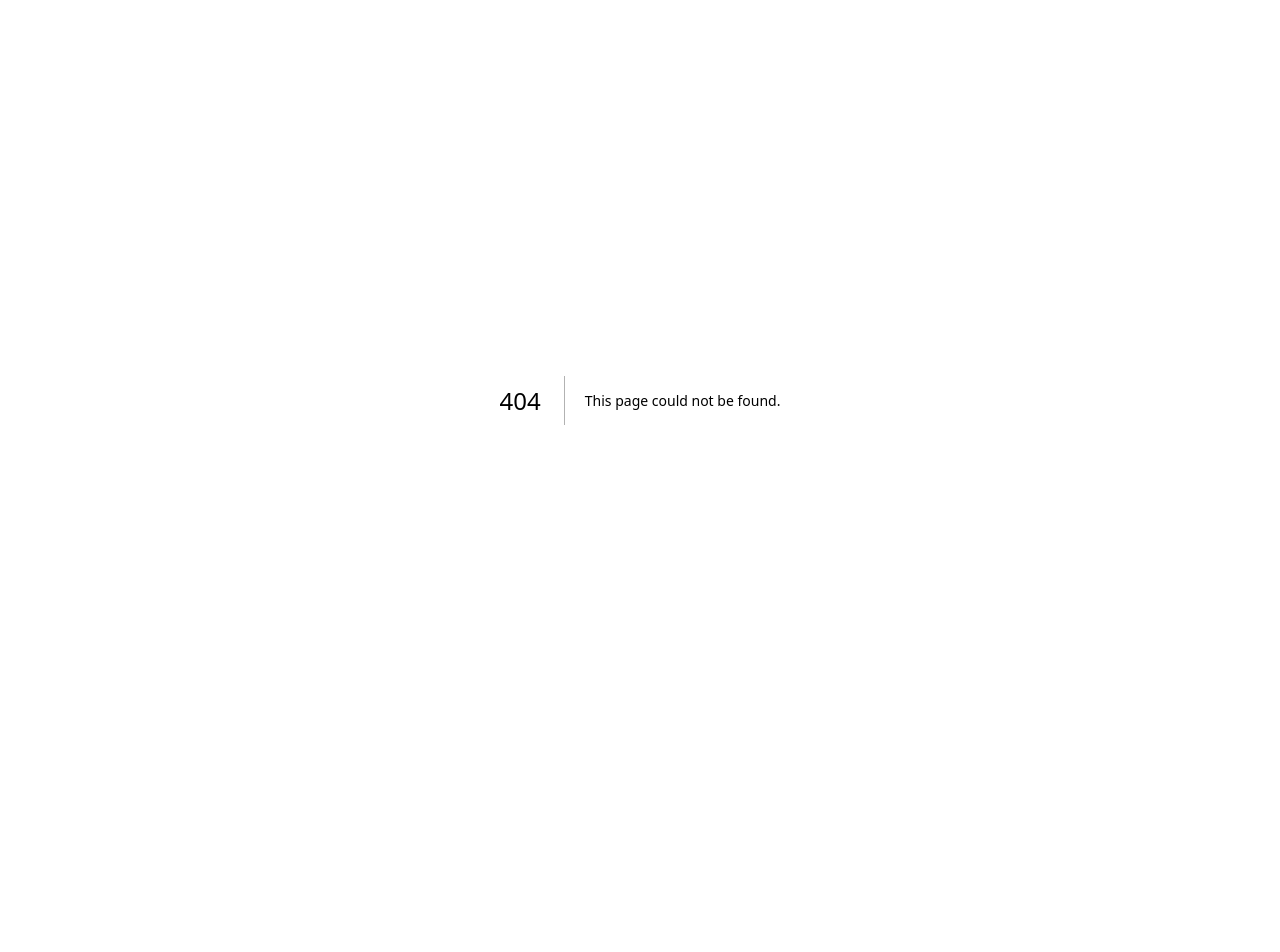
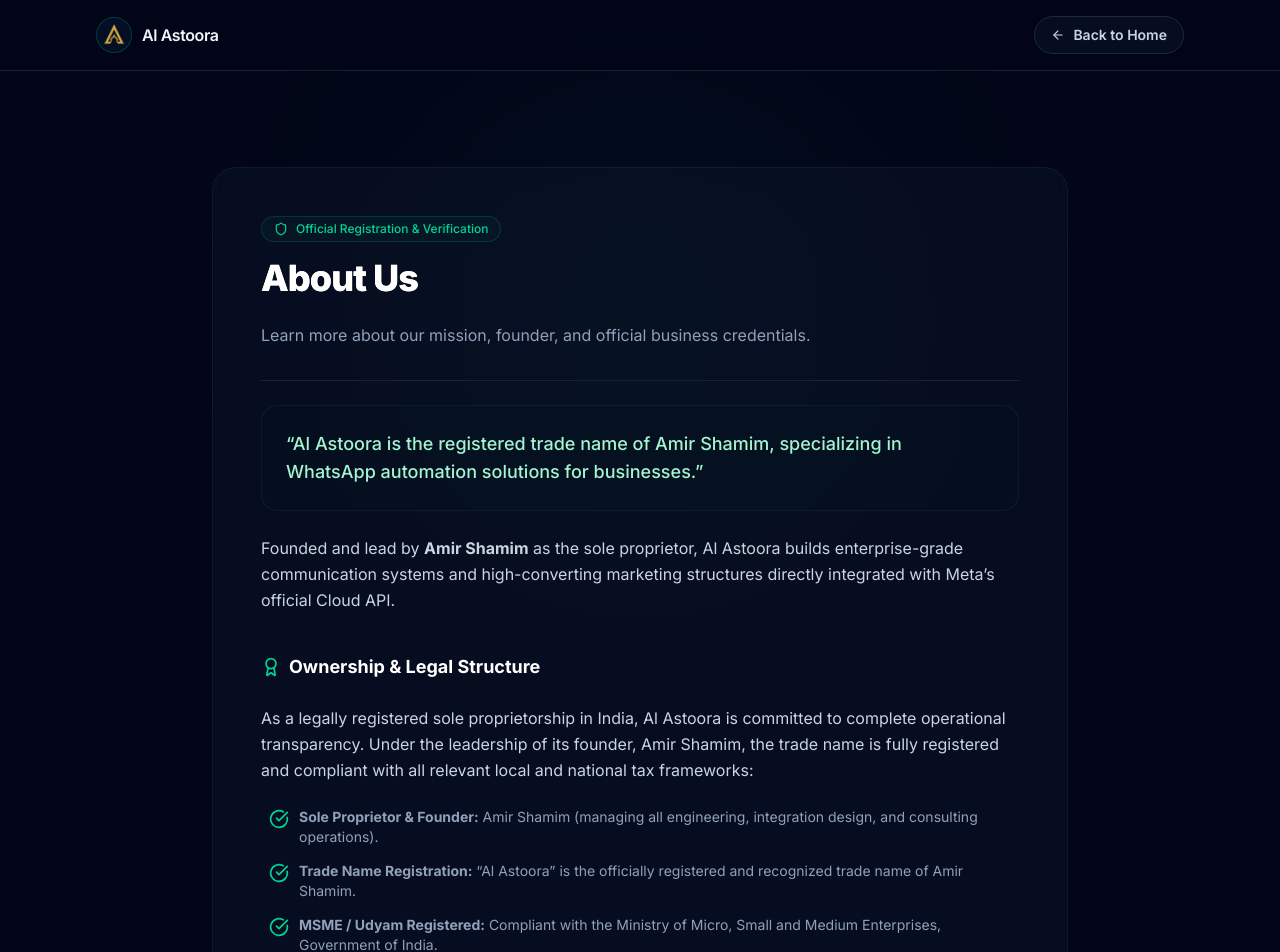
Before and after one commit to AmirShamim/webcraft-studio, a Next.js app: page /about in a window 1280 px wide. Before the commit this address had no page. Shown: the top 952 px of the page. Before the commit the page ends 800 px from the top, so only its background shows below. Built offline with nearby package versions, Linux system fonts and the light colour scheme.

Commit message:
Updated the details for legal name and trade name become consistent across website

```diff
--- /dev/null
+++ b/app/about/page.tsx
@@ -0,0 +1,111 @@
+import Link from 'next/link';
+import { ArrowLeft, Shield, Award, Users, CheckCircle } from 'lucide-react';
+import Header from '@/components/Header';
+import Footer from '@/components/Footer';
+
+export default function AboutPage() {
+  return (
+    <div className="min-h-screen bg-slate-950 text-slate-100 font-sans antialiased">
+      {/* Custom Header matching privacy page */}
+      <header className="sticky top-0 z-50 border-b border-slate-800/80 bg-slate-950/80 backdrop-blur-xl">
+        <div className="mx-auto flex w-full max-w-6xl items-center justify-between gap-3 px-4 py-3 sm:px-5 sm:py-4 md:px-8">
+          <Link href="/" className="flex min-w-0 items-center gap-2.5 group">
+            <span className="inline-flex h-8 w-8 items-center justify-center rounded-full border border-emerald-500/25 bg-emerald-500/10 overflow-hidden sm:h-9 sm:w-9">
+              <img src="/logo.jpg" alt="Al Astoora Logo" className="h-full w-full object-cover rounded-full" />
+            </span>
+            <p className="whitespace-nowrap text-[15px] font-semibold tracking-tight text-slate-100 sm:text-base group-hover:text-emerald-400 transition-colors">
+              Al Astoora
+            </p>
+          </Link>
+
+          <Link
+            href="/"
+            className="inline-flex items-center gap-2 whitespace-nowrap rounded-full border border-slate-800 bg-slate-900/50 px-4 py-2 text-xs font-semibold text-slate-300 transition-all hover:border-slate-700 hover:text-white sm:text-sm"
+          >
+            <ArrowLeft className="h-3.5 w-3.5" />
+            Back to Home
+          </Link>
+        </div>
+      </header>
+
+      <main className="relative py-16 md:py-24 max-w-4xl mx-auto px-5">
+        <div className="absolute top-0 left-1/2 -translate-x-1/2 w-[500px] h-[500px] bg-emerald-500/5 rounded-full blur-[120px] pointer-events-none" />
+
+        <div className="glass-panel rounded-3xl p-8 sm:p-12 border border-slate-800 bg-slate-900/40 space-y-8 relative z-10">
+          <div className="space-y-4">
+            <div className="inline-flex items-center gap-2 px-3 py-1 rounded-full border border-emerald-500/20 bg-emerald-500/5 text-emerald-400 text-xs font-medium">
+              <Shield className="h-3.5 w-3.5" />
+              Official Registration & Verification
+            </div>
+            <h1 className="text-3xl sm:text-4xl font-extrabold text-white tracking-tight pb-2 bg-gradient-to-r from-white via-slate-100 to-slate-400 bg-clip-text text-transparent">
+              About Us
+            </h1>
+            <p className="text-slate-400 text-sm sm:text-base leading-relaxed">
+              Learn more about our mission, founder, and official business credentials.
+            </p>
+          </div>
+
+          <div className="border-t border-slate-800/80 my-6" />
+
+          <div className="space-y-6 text-sm sm:text-base text-slate-300 leading-relaxed">
+            {/* Main Required Sentence */}
+            <div className="p-6 rounded-2xl border border-emerald-500/10 bg-emerald-950/10 text-emerald-200">
+              <p className="font-medium text-base sm:text-lg">
+                &ldquo;Al Astoora is the registered trade name of Amir Shamim, specializing in WhatsApp automation solutions for businesses.&rdquo;
+              </p>
+            </div>
+
+            <p>
+              Founded and lead by <strong>Amir Shamim</strong> as the sole proprietor, Al Astoora builds enterprise-grade communication systems and high-converting marketing structures directly integrated with Meta&rsquo;s official Cloud API.
+            </p>
+
+            <h2 className="text-lg font-bold text-white pt-4 flex items-center gap-2">
+              <Award className="h-5 w-5 text-emerald-400" />
+              Ownership & Legal Structure
+            </h2>
+            <p>
+              As a legally registered sole proprietorship in India, Al Astoora is committed to complete operational transparency. Under the leadership of its founder, Amir Shamim, the trade name is fully registered and compliant with all relevant local and national tax frameworks:
+            </p>
+
+            <ul className="space-y-3.5 pl-2 mt-4 text-sm text-slate-400">
+              <li className="flex items-start gap-2.5">
+                <CheckCircle className="h-5 w-5 text-emerald-400 shrink-0 mt-0.5" />
+                <span>
+                  <strong>Sole Proprietor & Founder:</strong> Amir Shamim (managing all engineering, integration design, and consulting operations).
+                </span>
+              </li>
+              <li className="flex items-start gap-2.5">
+                <CheckCircle className="h-5 w-5 text-emerald-400 shrink-0 mt-0.5" />
+                <span>
+                  <strong>Trade Name Registration:</strong> &ldquo;Al Astoora&rdquo; is the officially registered and recognized trade name of Amir Shamim.
+                </span>
+              </li>
+              <li className="flex items-start gap-2.5">
+                <CheckCircle className="h-5 w-5 text-emerald-400 shrink-0 mt-0.5" />
+                <span>
+                  <strong>MSME / Udyam Registered:</strong> Compliant with the Ministry of Micro, Small and Medium Enterprises, Government of India.
+                </span>
+              </li>
+              <li className="flex items-start gap-2.5">
+                <CheckCircle className="h-5 w-5 text-emerald-400 shrink-0 mt-0.5" />
+                <span>
+                  <strong>GST Registered:</strong> Registered for Goods and Services Tax (GSTIN: 07RFVPS6101B1ZZ) to ensure compliance and support enterprise invoicing.
+                </span>
+              </li>
+            </ul>
+
+            <h2 className="text-lg font-bold text-white pt-4 flex items-center gap-2">
+              <Users className="h-5 w-5 text-emerald-400" />
+              Our Specialization
+            </h2>
+            <p>
+              We focus on removing friction between businesses and their clients by building custom, high-speed automated WhatsApp systems. We replace generic third-party SaaS middleware with customized cloud integrations hosted directly on Meta Developer infrastructure. This enables our clients to own 100% of their database pipelines, cut recurring licensing costs, and capture leads instantly around the clock.
+            </p>
+          </div>
+        </div>
+      </main>
+
+      <Footer />
+    </div>
+  );
+}
--- a/app/contact/page.tsx
+++ b/app/contact/page.tsx
@@ -1,5 +1,5 @@
 import Link from 'next/link';
-import { MessageSquare, Phone, Send, ArrowLeft, Shield } from 'lucide-react';
+import { Phone, Send, ArrowLeft, Shield } from 'lucide-react';
 import Header from '@/components/Header';
 import Footer from '@/components/Footer';
 
@@ -9,8 +9,8 @@
       <header className="sticky top-0 z-50 border-b border-slate-800/80 bg-slate-950/80 backdrop-blur-xl">
         <div className="mx-auto flex w-full max-w-6xl items-center justify-between gap-3 px-4 py-3 sm:px-5 sm:py-4 md:px-8">
           <Link href="/" className="flex min-w-0 items-center gap-2.5 group">
-            <span className="inline-flex h-8 w-8 items-center justify-center rounded-full border border-emerald-500/25 bg-emerald-500/10 text-emerald-400 sm:h-9 sm:w-9 transition-colors group-hover:border-emerald-500/50 group-hover:bg-emerald-500/20">
-              <MessageSquare className="h-3.5 w-3.5 sm:h-4 sm:w-4" />
+            <span className="inline-flex h-8 w-8 items-center justify-center rounded-full border border-emerald-500/25 bg-emerald-500/10 overflow-hidden sm:h-9 sm:w-9 transition-colors group-hover:border-emerald-500/50 group-hover:bg-emerald-500/20">
+              <img src="/logo.jpg" alt="Al Astoora Logo" className="h-full w-full object-cover rounded-full" />
             </span>
             <p className="whitespace-nowrap text-[15px] font-semibold tracking-tight text-slate-100 sm:text-base group-hover:text-emerald-400 transition-colors">
               Al Astoora
--- a/app/privacy/page.tsx
+++ b/app/privacy/page.tsx
@@ -1,5 +1,5 @@
 import Link from 'next/link';
-import { ArrowLeft, MessageSquare } from 'lucide-react';
+import { ArrowLeft } from 'lucide-react';
 import Header from '@/components/Header';
 import Footer from '@/components/Footer';
 
@@ -9,8 +9,8 @@
       <header className="sticky top-0 z-50 border-b border-slate-800/80 bg-slate-950/80 backdrop-blur-xl">
         <div className="mx-auto flex w-full max-w-6xl items-center justify-between gap-3 px-4 py-3 sm:px-5 sm:py-4 md:px-8">
           <Link href="/" className="flex min-w-0 items-center gap-2.5 group">
-            <span className="inline-flex h-8 w-8 items-center justify-center rounded-full border border-emerald-500/25 bg-emerald-500/10 text-emerald-400 sm:h-9 sm:w-9">
-              <MessageSquare className="h-3.5 w-3.5 sm:h-4 sm:w-4" />
+            <span className="inline-flex h-8 w-8 items-center justify-center rounded-full border border-emerald-500/25 bg-emerald-500/10 overflow-hidden sm:h-9 sm:w-9">
+              <img src="/logo.jpg" alt="Al Astoora Logo" className="h-full w-full object-cover rounded-full" />
             </span>
             <p className="whitespace-nowrap text-[15px] font-semibold tracking-tight text-slate-100 sm:text-base group-hover:text-emerald-400 transition-colors">
               Al Astoora
--- a/app/terms/page.tsx
+++ b/app/terms/page.tsx
@@ -1,5 +1,5 @@
 import Link from 'next/link';
-import { ArrowLeft, MessageSquare } from 'lucide-react';
+import { ArrowLeft } from 'lucide-react';
 import Header from '@/components/Header';
 import Footer from '@/components/Footer';
 
@@ -9,8 +9,8 @@
       <header className="sticky top-0 z-50 border-b border-slate-800/80 bg-slate-950/80 backdrop-blur-xl">
         <div className="mx-auto flex w-full max-w-6xl items-center justify-between gap-3 px-4 py-3 sm:px-5 sm:py-4 md:px-8">
           <Link href="/" className="flex min-w-0 items-center gap-2.5 group">
-            <span className="inline-flex h-8 w-8 items-center justify-center rounded-full border border-emerald-500/25 bg-emerald-500/10 text-emerald-400 sm:h-9 sm:w-9">
-              <MessageSquare className="h-3.5 w-3.5 sm:h-4 sm:w-4" />
+            <span className="inline-flex h-8 w-8 items-center justify-center rounded-full border border-emerald-500/25 bg-emerald-500/10 overflow-hidden sm:h-9 sm:w-9">
+              <img src="/logo.jpg" alt="Al Astoora Logo" className="h-full w-full object-cover rounded-full" />
             </span>
             <p className="whitespace-nowrap text-[15px] font-semibold tracking-tight text-slate-100 sm:text-base group-hover:text-emerald-400 transition-colors">
               Al Astoora
--- a/components/About.tsx
+++ b/components/About.tsx
@@ -17,13 +17,13 @@
               Meta Developer Registered Stack
             </span>
             <h2 className="text-3xl font-semibold tracking-tight text-white sm:text-4xl">
-              Engineered by founders who value speed.
+              Founded by Amir Shamim.
             </h2>
             <p className="mt-4 text-slate-300 text-sm sm:text-base leading-relaxed">
-              Al Astoora was founded to solve a critical issue: local businesses spend massive budgets on Instagram, Facebook, and Google ads, only to lose high-intent leads because of delayed response times.
+              Al Astoora is the registered trade name of founder and sole proprietor Amir Shamim, specializing in custom WhatsApp and conversational automation infrastructure.
             </p>
             <p className="mt-3 text-slate-400 text-sm sm:text-base leading-relaxed">
-              We eliminate the delay by integrating direct, enterprise-grade automated front desks using Meta&apos;s Official APIs. Your leads are greeted, cataloged, and booked in less than 2 seconds, 24/7/365.
+              We design and construct direct, enterprise-grade automated front desks using Meta&apos;s Official Developer Portal to capture leads, answer questions, and schedule customers in under 2 seconds.
             </p>
           </div>
 
--- a/components/Footer.tsx
+++ b/components/Footer.tsx
@@ -1,5 +1,4 @@
 import Link from 'next/link';
-import { MessageSquare } from 'lucide-react';
 
 export default function Footer() {
   const currentYear = new Date().getFullYear();
@@ -11,7 +10,8 @@
             <div className="mt-7 grid gap-4 text-sm md:grid-cols-4 mb-8">
               <div className="rounded-xl border border-slate-700 bg-slate-950/50 p-4">
                 <p className="text-xs uppercase tracking-[0.16em] text-slate-400">Legal Business Name</p>
-                <p className="mt-2 font-medium text-slate-100">Al Astoora</p>
+                <p className="mt-2 font-medium text-slate-100">Amir Shamim</p>
+                <p className="text-xs text-slate-400 mt-1">(Trade Name: Al Astoora)</p>
               </div>
               <div className="rounded-xl border border-slate-700 bg-slate-950/50 p-4">
                 <p className="text-xs uppercase tracking-[0.16em] text-slate-400">Registered Address</p>
@@ -34,8 +34,8 @@
         <div className="grid gap-8 sm:grid-cols-2 md:grid-cols-4">
           <div className="md:col-span-2 space-y-4">
             <Link href="/" className="flex items-center gap-2.5 group w-fit">
-              <span className="inline-flex h-8 w-8 items-center justify-center rounded-full border border-emerald-500/25 bg-emerald-500/10 text-emerald-400">
-                <MessageSquare className="h-4 w-4" />
+              <span className="inline-flex h-8 w-8 items-center justify-center rounded-full border border-emerald-500/25 bg-emerald-500/10 overflow-hidden">
+                <img src="/logo.jpg" alt="Al Astoora Logo" className="h-full w-full object-cover rounded-full" />
               </span>
               <span className="text-base font-semibold tracking-tight text-white group-hover:text-emerald-400 transition-colors">
                 Al Astoora
@@ -54,6 +54,11 @@
               <li>
                 <Link href="/" className="hover:text-emerald-400 transition-colors">
                   Home
+                </Link>
+              </li>
+              <li>
+                <Link href="/about" className="hover:text-emerald-400 transition-colors">
+                  About Us
                 </Link>
               </li>
               <li>
@@ -94,10 +99,16 @@
         </div>
 
         <div className="mt-12 pt-8 border-t border-slate-900 flex flex-col sm:flex-row items-center justify-between gap-4 text-xs">
-          <p>© {currentYear} Al Astoora. All rights reserved. Built on Meta&apos;s Official Developer Ecosystem.</p>
+          <div className="space-y-1.5 text-center sm:text-left">
+            <p>© {currentYear} Al Astoora. All rights reserved. Built on Meta&apos;s Official Developer Ecosystem.</p>
+            <p className="text-slate-500">
+              Al Astoora | Founded by Amir Shamim<br className="sm:hidden" />
+              <span className="hidden sm:inline"> | </span>MSME/Udyam Registered | GST Registered
+            </p>
+          </div>
           <div className="flex items-center gap-1.5">
             <span className="h-2 w-2 rounded-full bg-emerald-500 animate-pulse" />
-            <span className="text-slate-300 font-medium">Meta Verified Partner API Ready</span>
+            <span className="text-slate-300 font-medium">Official Meta Developer Integration</span>
           </div>
         </div>
       </div>
--- a/components/Header.tsx
+++ b/components/Header.tsx
@@ -3,7 +3,7 @@
 import { useState, useEffect, useCallback } from 'react';
 import Link from 'next/link';
 import { usePathname } from 'next/navigation';
-import { MessageSquare, Phone, X, Menu } from 'lucide-react';
+import { Phone, X, Menu } from 'lucide-react';
 const navSections = [
   { id: 'roi', label: 'ROI Calculator' },
   { id: 'portfolio', label: 'Case Studies' },
@@ -19,6 +19,7 @@
 
   const isInsightsActive = pathname?.startsWith('/insights');
   const isFaqActive = pathname === '/faq';
+  const isAboutActive = pathname === '/about';
   const isLogoActive = pathname === '/' && isAtTop;
   const showActiveSection = pathname === '/' && !isAtTop ? activeSection : '';
   // Track scroll position for header styling
@@ -106,15 +107,15 @@
             }}
           >
             <span
-              className={`inline-flex h-8 w-8 items-center justify-center rounded-full border transition-all duration-300 sm:h-9 sm:w-9 ${
+              className={`inline-flex h-8 w-8 items-center justify-center rounded-full border transition-all duration-300 sm:h-9 sm:w-9 overflow-hidden ${
                 isLogoActive
-                  ? 'border-emerald-500 bg-emerald-500/20 text-emerald-400'
+                  ? 'border-emerald-500 bg-emerald-500/20'
                   : scrolled
-                  ? 'border-emerald-500/40 bg-emerald-500/15 text-emerald-400'
-                  : 'border-emerald-500/25 bg-emerald-500/10 text-emerald-400 group-hover:border-emerald-500/50 group-hover:bg-emerald-500/20'
+                  ? 'border-emerald-500/40 bg-emerald-500/15'
+                  : 'border-emerald-500/25 bg-emerald-500/10 group-hover:border-emerald-500/50 group-hover:bg-emerald-500/20'
               }`}
             >
-              <MessageSquare className="h-3.5 w-3.5 sm:h-4 sm:w-4" />
+              <img src="/logo.jpg" alt="Al Astoora Logo" className="h-full w-full object-cover rounded-full" />
             </span>
             <p
               className={`whitespace-nowrap text-[15px] font-semibold tracking-tight sm:text-base transition-colors ${
@@ -158,6 +159,16 @@
 
             {/* Separate routes / page links */}
             <div className="flex items-center gap-1 bg-slate-900/35 px-1.5 py-1 rounded-full border border-slate-900">
+              <Link
+                href="/about"
+                className={`relative px-3.5 py-1.5 text-[13px] font-medium rounded-full transition-all duration-300 cursor-pointer ${
+                  isAboutActive
+                    ? 'text-emerald-400 bg-emerald-500/10 font-semibold border border-emerald-500/20'
+                    : 'text-slate-400 hover:text-slate-200 border border-transparent'
+                }`}
+              >
+                About Us
+              </Link>
               <Link
                 href="/faq"
                 className={`relative px-3.5 py-1.5 text-[13px] font-medium rounded-full transition-all duration-300 cursor-pointer ${
@@ -274,11 +285,22 @@
               <div className="border-t border-slate-900/80" />
             </div>
 
-            <div className="grid grid-cols-2 gap-2">
+            <div className="grid grid-cols-3 gap-2">
+              <Link
+                href="/about"
+                onClick={() => setMobileOpen(false)}
+                className={`flex items-center justify-center rounded-xl px-2 py-3 text-[13px] font-medium transition-all cursor-pointer border ${
+                  isAboutActive
+                    ? 'bg-emerald-500/10 text-emerald-400 border-emerald-500/20 font-semibold'
+                    : 'text-slate-400 hover:text-slate-200 border-slate-900 bg-slate-900/30'
+                }`}
+              >
+                About Us
+              </Link>
               <Link
                 href="/faq"
                 onClick={() => setMobileOpen(false)}
-                className={`flex items-center justify-center rounded-xl px-4 py-3 text-sm font-medium transition-all cursor-pointer border ${
+                className={`flex items-center justify-center rounded-xl px-2 py-3 text-[13px] font-medium transition-all cursor-pointer border ${
                   isFaqActive
                     ? 'bg-emerald-500/10 text-emerald-400 border-emerald-500/20 font-semibold'
                     : 'text-slate-400 hover:text-slate-200 border-slate-900 bg-slate-900/30'
@@ -289,7 +311,7 @@
               <Link
                 href="/insights"
                 onClick={() => setMobileOpen(false)}
-                className={`flex items-center justify-center rounded-xl px-4 py-3 text-sm font-medium transition-all cursor-pointer border ${
+                className={`flex items-center justify-center rounded-xl px-2 py-3 text-[13px] font-medium transition-all cursor-pointer border ${
                   isInsightsActive
                     ? 'bg-emerald-500/10 text-emerald-400 border-emerald-500/20 font-semibold'
                     : 'text-slate-400 hover:text-slate-200 border-slate-900 bg-slate-900/30'
```
Also changed, not shown: public/logo.jpg (added).
